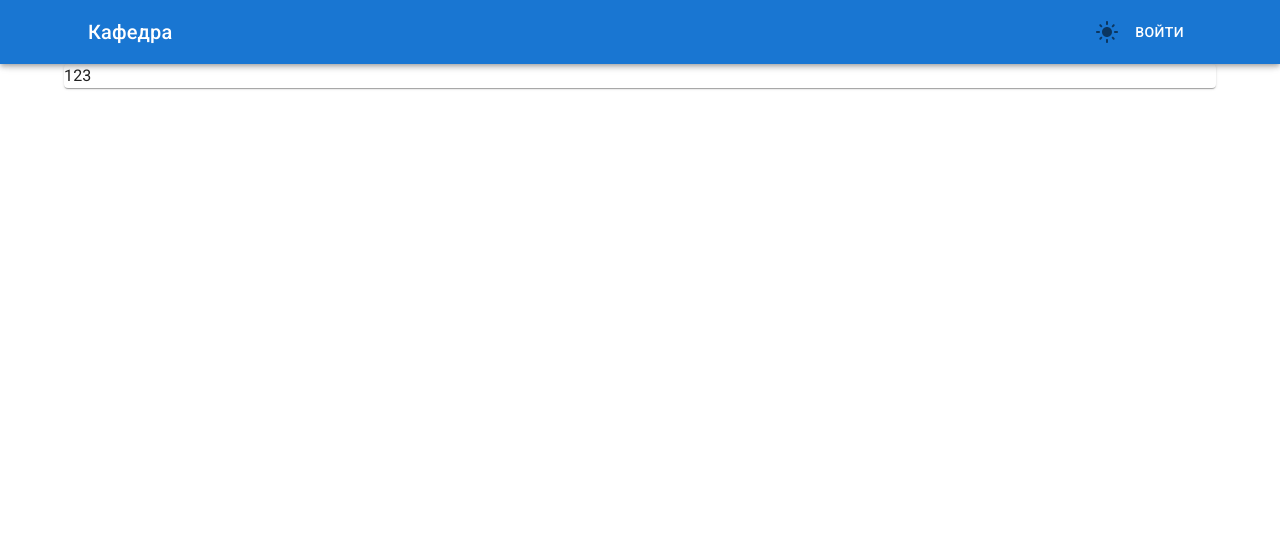
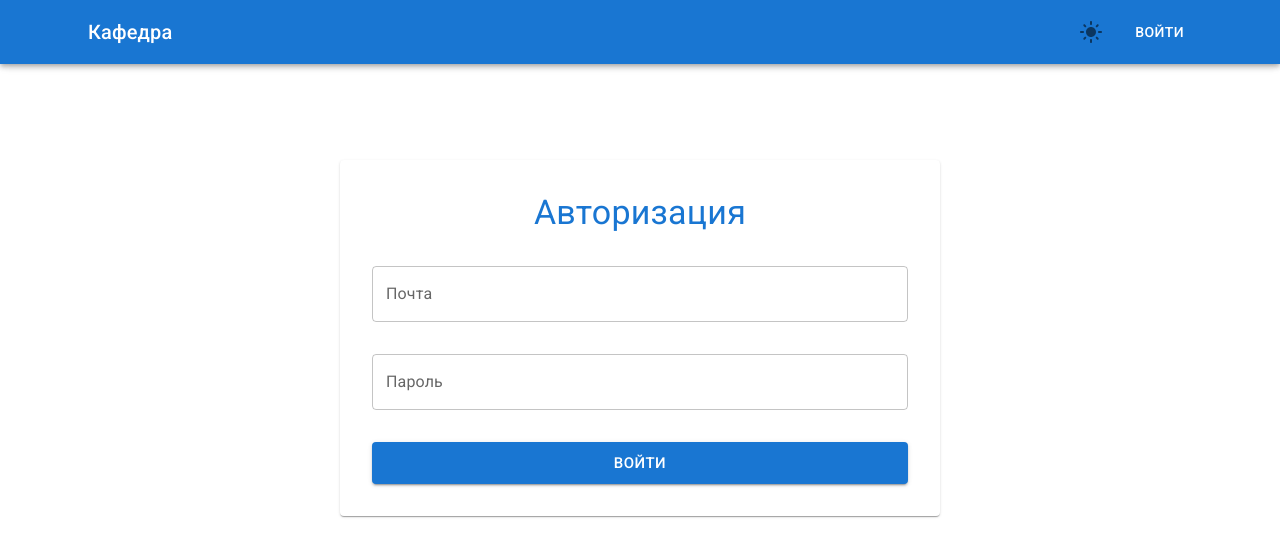
Before and after one commit to kirill-komlev/department, a React (Vite) app: page / in a window 1280 px wide. Shown: the top 556 px of the page. Built offline with nearby package versions, Linux system fonts and the light colour scheme.

Commit message:
Сделал форму авторизации

```diff
--- a/src/App.jsx
+++ b/src/App.jsx
@@ -1,5 +1,7 @@
+import { useState, useRef } from 'react'
+
 import { Button, TextField, Container, CssBaseline, Box, Card } from '@mui/material'
-import { ThemeProvider, createTheme } from '@mui/material'
+import { ThemeProvider, createTheme, Typography, FormControl, FormLabel, FormHelperText, Input } from '@mui/material'
 
 import Header from './assets/components/Header/Header'
 
@@ -9,7 +11,51 @@ const theme = createTheme({
 	},
 })
 
+const ValidatedTextField = ({ label, type, validator, onChange }) => {
+	const [value, setValue] = useState('')
+	const [error, setError] = useState(false)
+	const handleChange = e => {
+		const newValue = e.target.value
+		const errorMessage = validator(newValue)
+		setValue(newValue)
+		setError(errorMessage)
+		onChange(!errorMessage)
+	}
+	return (
+		<TextField
+			fullWidth
+			label={label}
+			type={type}
+			value={value}
+			onChange={handleChange}
+			error={!!error}
+			helperText={error}
+		/>
+	)
+}
+
+const emailValidator = value => {
+	if (!/^[a-zA-Z0-9._:$!%-]+@[a-zA-Z0-9.-]+\.[a-zA-Z]+$/.test(value)) return 'Неправильная почта'
+	return false
+}
+
+const passwordValidator = value => {
+	if (!value) return 'Неправильный пароль'
+	return false
+}
+
 export default function App() {
+	const formValid = useRef({ email: false, password: false })
+
+	const handleSubmit = e => {
+		e.preventDefault()
+		if (Object.values(formValid.current).every(isValid => isValid)) {
+			alert('Form is valid! Submitting the form...')
+		} else {
+			alert('Form is invalid! Please check the fields...')
+		}
+	}
+
 	return (
 		<ThemeProvider theme={theme}>
 			<CssBaseline />
@@ -17,10 +63,69 @@ export default function App() {
 			<main>
 				<Box
 					component='section'
-					// sx={{ bgcolor: '#ffffff' }}
+					sx={{
+						height: 'calc(100vh - 64px)',
+					}}
 				>
-					<Container maxWidth='lg'>
-						<Card>123</Card>
+					<Container
+						maxWidth='lg'
+						sx={{
+							display: 'flex',
+							alignItems: 'center',
+							justifyContent: 'center',
+						}}
+					>
+						<Card
+							sx={{
+								padding: theme.spacing(4),
+								marginTop: theme.spacing(12),
+								width: '100% ',
+								maxWidth: '600px',
+								textAlign: 'center',
+							}}
+						>
+							<Box
+								sx={{
+									display: 'flex',
+									flexDirection: 'column',
+									alignItems: 'center',
+									gap: theme.spacing(4),
+								}}
+								component='form'
+								onSubmit={handleSubmit}
+								noValidate
+							>
+								<Typography
+									variant='h4'
+									color='primary'
+								>
+									Авторизация
+								</Typography>
+								<ValidatedTextField
+									label='Почта'
+									type='text'
+									validator={emailValidator}
+									onChange={isValid => (formValid.current.email = isValid)}
+								/>
+								<ValidatedTextField
+									label='Пароль'
+									type='password'
+									validator={passwordValidator}
+									onChange={isValid => (formValid.current.password = isValid)}
+								/>
+								<Button
+									variant='contained'
+									color='primary'
+									size='large'
+									sx={{
+										width: '100%',
+									}}
+									type='submit'
+								>
+									Войти
+								</Button>
+							</Box>
+						</Card>
 					</Container>
 				</Box>
 			</main>
--- a/src/assets/components/Header/Header.jsx
+++ b/src/assets/components/Header/Header.jsx
@@ -2,12 +2,18 @@ import AppBar from '@mui/material/AppBar'
 import Toolbar from '@mui/material/Toolbar'
 import Typography from '@mui/material/Typography'
 import Button from '@mui/material/Button'
-import { Container, IconButton } from '@mui/material'
+import { Container, IconButton, Tooltip } from '@mui/material'
 
 import LightModeIcon from '@mui/icons-material/LightMode'
 import DarkModeIcon from '@mui/icons-material/DarkMode'
 
-import { useColorScheme } from '@mui/material/styles'
+import { useColorScheme, createTheme } from '@mui/material/styles'
+
+const theme = createTheme({
+	colorSchemes: {
+		dark: true,
+	},
+})
 
 export default function Header() {
 	const { mode, setMode } = useColorScheme()
@@ -28,22 +34,31 @@ export default function Header() {
 						</Typography>
 
 						{mode === 'light' ? (
+							<Tooltip title='Тёмная тема'>
 								<IconButton
 									aria-label='darkmode'
 									onClick={() => setMode('dark')}
 								>
 									<DarkModeIcon></DarkModeIcon>
 								</IconButton>
+							</Tooltip>
 						) : (
+							<Tooltip title='Светлая тема'>
 								<IconButton
 									aria-label='lightmode'
 									onClick={() => setMode('light')}
 								>
 									<LightModeIcon></LightModeIcon>
 								</IconButton>
+							</Tooltip>
 						)}
 
-						<Button color='inherit'>Войти</Button>
+						<Button
+							color='inherit'
+							sx={{ marginLeft: theme.spacing(2) }}
+						>
+							Войти
+						</Button>
 					</Toolbar>
 				</Container>
 			</AppBar>
```
Lines whose indentation alone changed are shown as unchanged.
